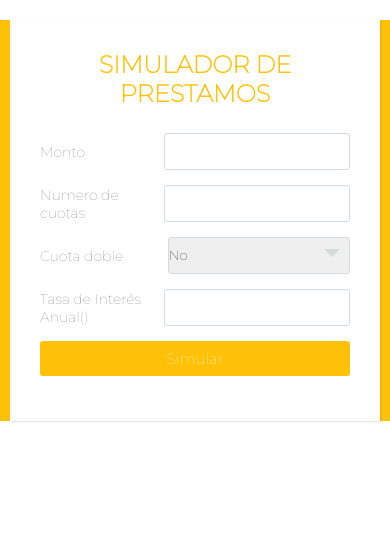
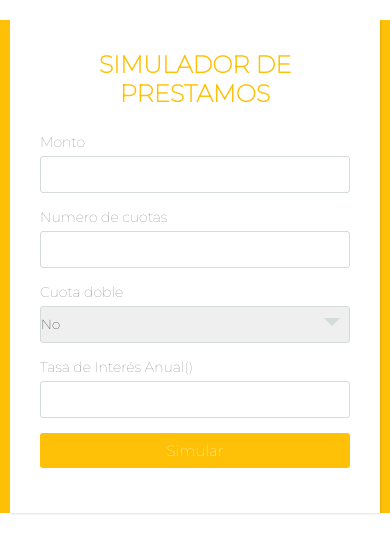
Before and after one commit to Larrygf02/loan-payment-calculator-front, a Vue app: page / in a window 390 px wide. Shown: the top 552 px of the page. Built offline with nearby package versions, Linux system fonts and the light colour scheme.

Commit message:
Add media query

```diff
--- a/src/components/HelloWorld.vue
+++ b/src/components/HelloWorld.vue
@@ -131,4 +131,16 @@ export default {
   .main .form .input_field .btn:hover {
     background: #ffd658;
   }
+
+  @media (max-width: 420px) {
+    .main .form .input_field {
+      flex-direction: column;
+      align-items: flex-start;
+    }
+
+    .main .form .input_field label{
+      margin-bottom: 5px;
+    }
+
+  }
 </style>
```
